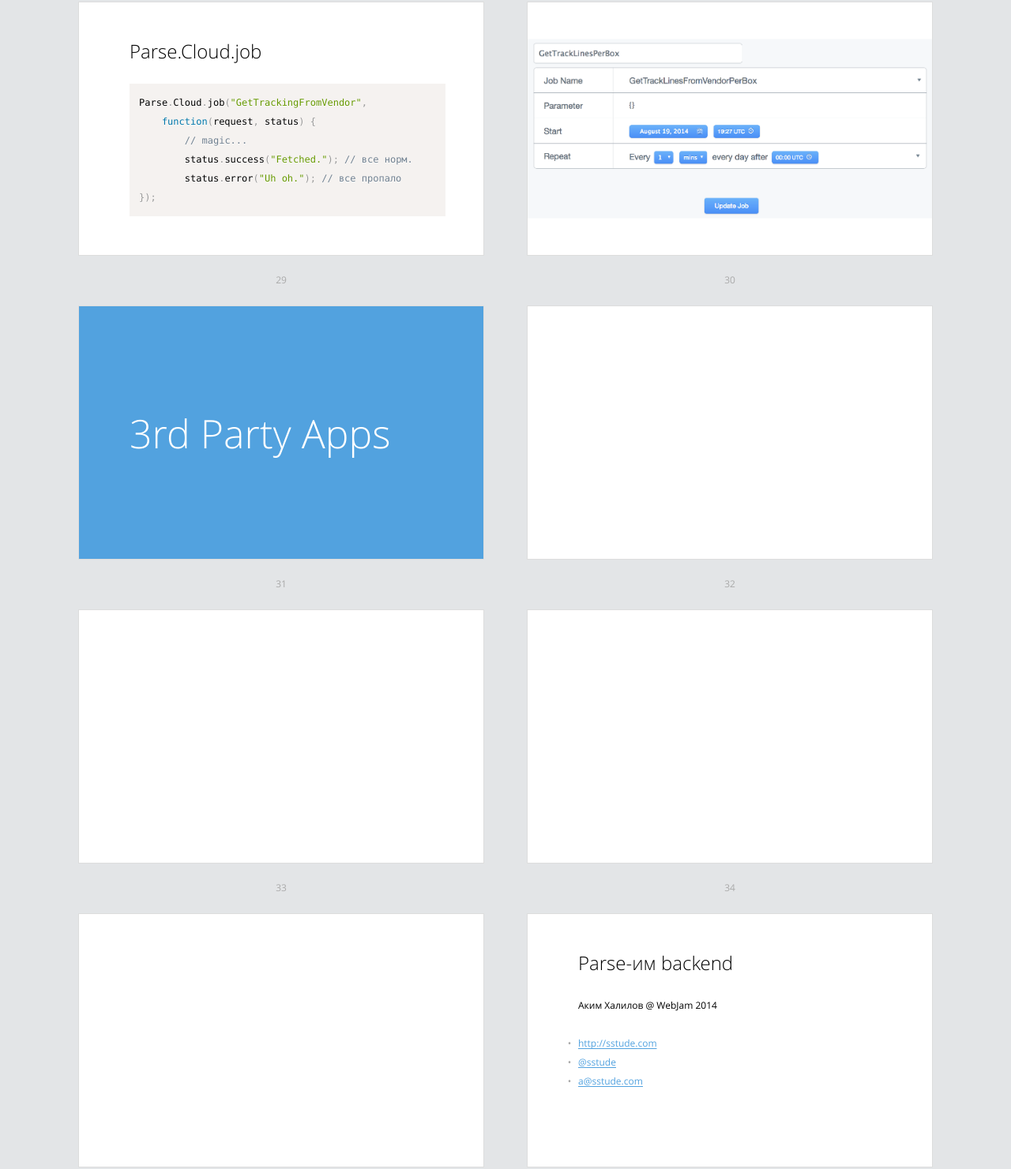
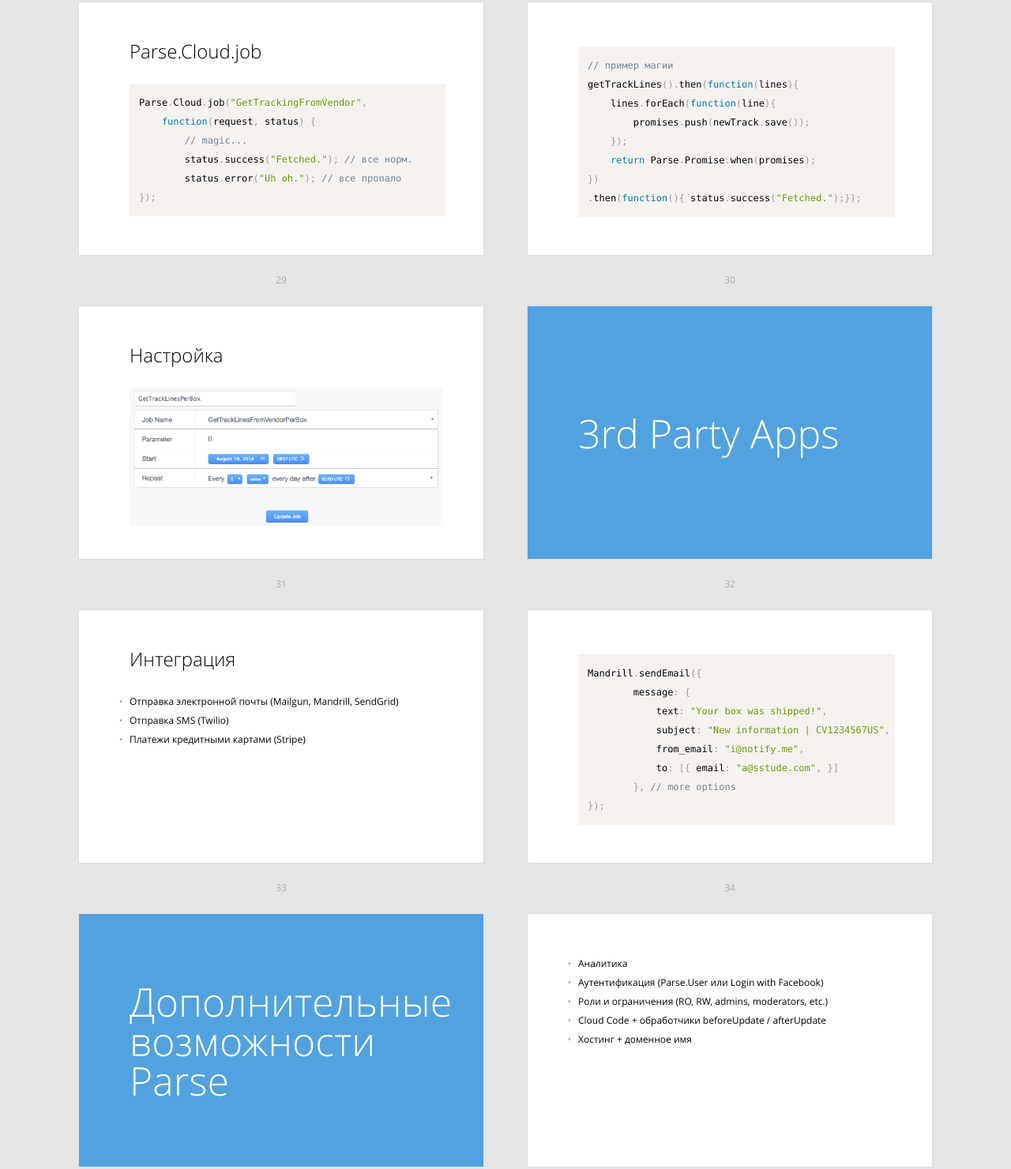
Before and after one commit to s-stude/talks, a website: page parse-backend-talk-webjam-2014/index.html in a window 1280 px wide. Shown: the part 5613-7094 px from the top of the page at 79% size. Drawn offline with Linux system fonts and the light colour scheme.

Commit message:
Final slides

```diff
--- a/parse-backend-talk-webjam-2014/index.html
+++ b/parse-backend-talk-webjam-2014/index.html
@@ -385,19 +385,31 @@
     </div>
 </section>
 
-<section class="slide cover w" id="bgjob">
+<section class="slide">
     <div>
-        <img class=""
+        <pre><code class="language-javascript">// пример магии
+getTrackLines().then(function(lines){
+    lines.forEach(function(line){
+        promises.push(newTrack.save());
+    });
+    return Parse.Promise.when(promises);
+})
+.then(function(){ status.success("Fetched.");});</code></pre>
+    </div>
+</section>
+
+<section class="slide" id="bgjob">
+    <div>
+        <h2>Настройка</h2>
+        <img class="pic-middle"
              src="pictures/setup-bg-job.png" alt=""/>
         <style>
-            #bgjob{
-                background: white;
+            #bgjob .pic-middle{
+                width : 99%;
             }
         </style>
     </div>
 </section>
-
-
 
 <section class="slide shout">
 <div>
@@ -406,26 +418,44 @@
 </section>
 
 <section class="slide">
+    <div>
+        <h2>Интеграция</h2>
+        <ul>
+            <li>Отправка электронной почты (Mailgun, Mandrill, SendGrid)</li>
+            <li>Отправка SMS (Twilio)</li>
+            <li>Платежи кредитными картами (Stripe)</li>
+        </ul>
+    </div>
+</section>
+
+<section class="slide">
 <div>
+    <pre><code class="language-javascript">Mandrill.sendEmail({
+        message: {
+            text: "Your box was shipped!",
+            subject: "New information | CV1234567US",
+            from_email: "i@notify.me",
+            to: [{ email: "a@sstude.com", }]
+        }, // more options
+});</code></pre>
+</div>
+</section>
 
+<section class="slide shout">
+<div>
+    <h2>Дополнительные возможности Parse</h2>
 </div>
 </section>
 
 <section class="slide">
 <div>
-
-</div>
-</section>
-
-<section class="slide">
-<div>
-
-</div>
-</section>
-
-<section class="slide">
-<div>
-
+    <ul>
+        <li>Аналитика</li>
+        <li>Аутентификация (Parse.User или Login with Facebook)</li>
+        <li>Роли и ограничения (RO, RW, admins, moderators, etc.)</li>
+        <li>Cloud Code + обработчики beforeUpdate / afterUpdate</li>
+        <li>Хостинг + доменное имя</li>
+    </ul>
 </div>
 </section>
 
```
